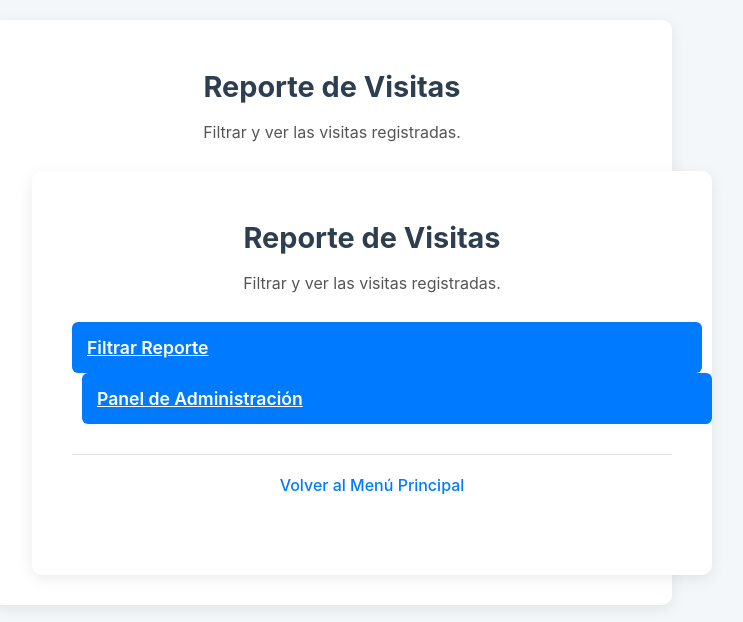
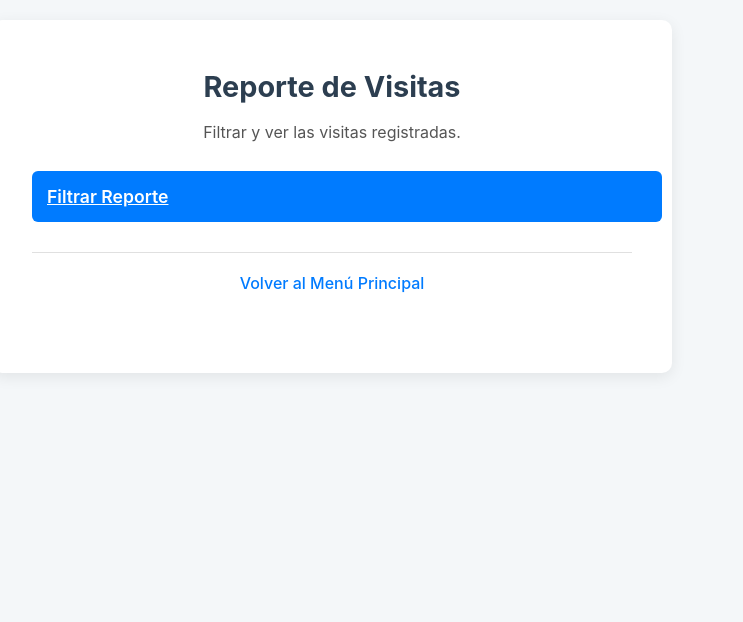
Before and after one commit to moisesgross37/Be-Gestion, a website: page reporte.html in a window 1280 px wide. Shown: the whole page, without its empty margins (308-1051 px from the left). Drawn offline with Linux system fonts and the light colour scheme.

Commit message:
fix: Correct reporte.html duplication and remove admin button

```diff
--- a/reporte.html
+++ b/reporte.html
@@ -1,20 +1,4 @@
 <!DOCTYPE html>
-<html lang="es">
-<head>
-    <meta charset="UTF-8">
-    <meta name="viewport" content="width=device-width, initial-scale=1.0">
-    <title>Reporte de Visitas</title>
-    <link rel="stylesheet" href="estilos.css">
-    <link rel="stylesheet" href="admin_estilos.css">
-</head>
-<body>
-    <div class="container">
-        <header>
-            <h1>Reporte de Visitas</h1>
-            <p>Filtrar y ver las visitas registradas.</p>
-        </header>
-
-        <!DOCTYPE html>
 <html lang="es">
 <head>
     <meta charset="UTF-8">
@@ -33,7 +17,6 @@
         <main>
             <div class="button-group" style="margin-bottom: 20px;">
                 <a href="/reporte_filtros.html" class="btn">Filtrar Reporte</a>
-                <a href="/admin.html" class="btn" style="margin-left: 10px;">Panel de Administración</a>
             </div>
 
             <table id="report-table" class="hidden">
@@ -60,8 +43,3 @@
     <script src="report.js"></script>
 </body>
 </html>
-    </div>
-
-    <script src="report.js"></script>
-</body>
-</html>
```
